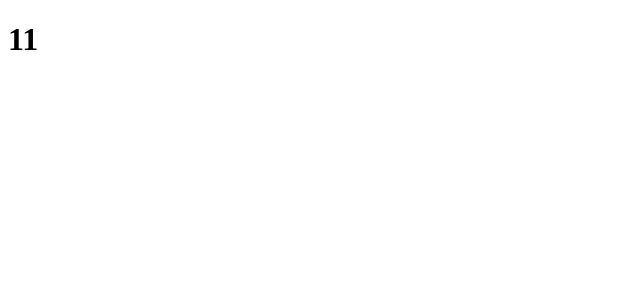
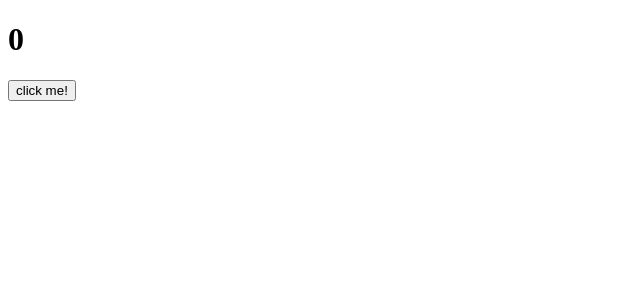
Before and after one commit to marcopiro91/React-Esercizi, a React (Create React App) app: page / in a window 1280 px wide. Shown: the top 300 px of the page, without its empty margins (0-640 px from the left). Built offline with nearby package versions, Linux system fonts and the light colour scheme.

Commit message:
exercise-16

```diff
--- a/src/App.js
+++ b/src/App.js
@@ -1,8 +1,8 @@
 import React from "react";
-import { Counter } from "./Counter"
+import { ClickCounter } from "./ClickCounter"
 
 export class App extends React.Component {
     render() {
-        return <Counter initialValue = {5} intervalValue = {2000} incrementValue = {2}/>
+        return <ClickCounter />
     }
 }
--- /dev/null
+++ b/src/ClickCounter.js
@@ -0,0 +1,22 @@
+import React from 'react';
+
+export class ClickCounter extends React.Component {
+    state = {
+        counter: this.props.initialValue ?? 0
+    }
+
+    handleClick = () => {
+        this.setState((prevstate) => {
+            return {counter: prevstate.counter + 1}
+        })
+    }
+
+    render() {
+        return (
+            <div>
+                <h1>{this.state.counter}</h1>
+                <button onClick={this.handleClick}>click me!</button>
+            </div>
+        )
+    }
+}
--- a/src/Counter.js
+++ /dev/null
@@ -1,27 +0,0 @@
-import React from "react";
-import { CounterDisplay } from "./CounterDisplay";
-
-export class Counter extends React.Component {
-
-    state = {
-        counter: this.props.initialValue ?? 0,
-        interval: this.props.intervalValue ?? 1000,
-        increment: this.props.incrementValue ?? 1
-    }
-
-    componentDidMount() {
-        setInterval(() => {
-            this.setState((state) => {
-                return {
-                    counter: state.counter + this.props.incrementValue
-                }
-            })
-        }, this.props.intervalValue)
-    }
-
-    render() {
-        return <CounterDisplay count={this.state.counter}/>
-    }
-}
-
-/* Modify the Counter component so that the interval is initialized within the componentDidMount life cycle method instead of the constructor. Is the constructor still required? */
--- a/src/CounterDisplay.js
+++ /dev/null
@@ -1,7 +0,0 @@
-import React from 'react';
-
-export class CounterDisplay extends React.Component {
-    render() {
-        return <h1>{this.props.count}</h1>
-    }
-}
```
